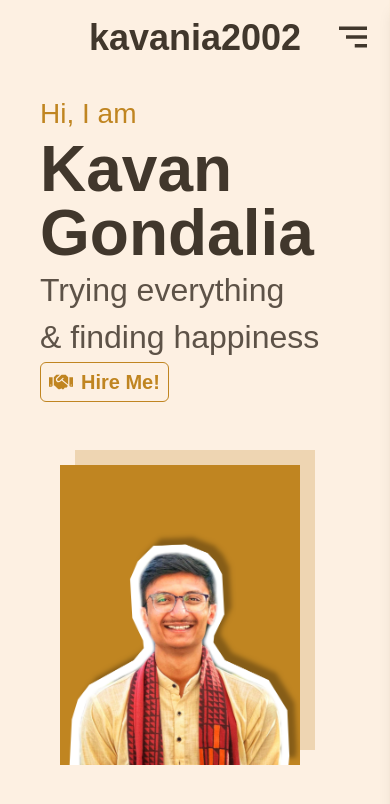
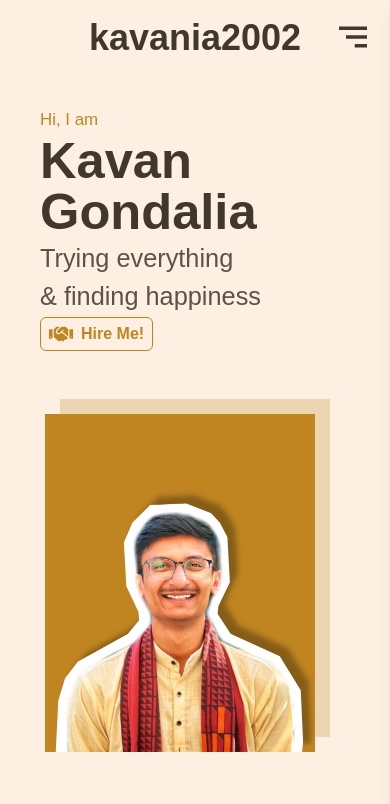
Before and after one commit to kavania2002/simple-portfolio, a React (Vite) app: page / in a window 390 px wide. Shown: the top 804 px of the page. Built offline with nearby package versions, Linux system fonts and the light colour scheme; a web font is replaced by a local one.

Commit message:
fix: 💪 mobile responsive for hero

```diff
--- a/src/sections/Hero.tsx
+++ b/src/sections/Hero.tsx
@@ -5,28 +5,34 @@ const Hero = () => {
     <div className="h-screen px-10 md:px-24 lg:px-36 xl:px-50 2xl:px-64 md:pt-0">
       <div className="flex flex-col gap-y-12 md:gap-y-0 md:flex-row md:items-center justify-center md:justify-between h-full">
         <div className="md:flex-1 flex flex-col gap-y-1 lg:gap-y-2">
-          <p className="text-xl md:text-default lg:text-lg xl:text-xl text-secondary">
+          <p className="text-[2vh] leading-[3vh] md:leading-none md:text-default lg:text-lg xl:text-xl text-secondary">
             Hi, I am
           </p>
-          <p className="font-bold text-6xl md:text-4xl lg:text-5xl xl:text-6xl text-tertiary">
+          <p className="font-bold text-[6vh] leading-[6vh] md:leading-none md:text-4xl lg:text-5xl xl:text-6xl text-tertiary">
             Kavan Gondalia
           </p>
-          <div className="flex flex-col gap-y-1 text-2xl lg:text-xl xl:text-4xl text-tertiary-850">
+          <div className="flex flex-col gap-y-1 text-[3vh] leading-[4vh] md:leading-none md:text-xl lg:text-xl xl:text-4xl text-tertiary-850">
             <p>Trying everything</p>
             <p>& finding happiness</p>
           </div>
           <div className="">
             <button className="py-1 px-2 lg:w-32 flex gap-x-2 items-center justify-center rounded-md lg:rounded-lg text-secondary border border-secondary hover:text-white hover:bg-secondary cursor-pointer transition-all duration-300">
               <FaHandshake className="text-lg md:text-default lg:text-lg xl:text-xl" />
-              <p className="text-default md:text-xs lg:text-sm font-bold">Hire Me!</p>
+              <p className="text-sm md:text-xs lg:text-sm font-bold">
+                Hire Me!
+              </p>
             </button>
           </div>
         </div>
         <div className="md:flex-1 flex justify-center md:justify-end">
-          <div className="w-60 lg:w-72 2xl:w-90 relative">
-            <div className="absolute h-[300px] lg:h-[360px] 2xl:h-[450px] w-60 lg:w-72 2xl:w-90 bg-secondary-250 "></div>
+          <div className="w-full md:w-60 lg:w-72 2xl:w-90 flex justify-center">
+            <div className="absolute h-[40vh] md:h-[300px] lg:h-[360px] 2xl:h-[450px] w-[32vh] md:w-60 lg:w-72 2xl:w-90 bg-secondary-250 "></div>
             <div className="z-10 translate-x-[-15px] translate-y-[15px] hover:translate-x-[-10px] hover:translate-y-[10px] transition-transform duration-300">
-              <img src="/images/picofme.png" alt="picofme" className="" />
+              <img
+                src="/images/picofme.png"
+                alt="picofme"
+                className="h-[40vh] md:h-full"
+              />
             </div>
           </div>
         </div>
```
